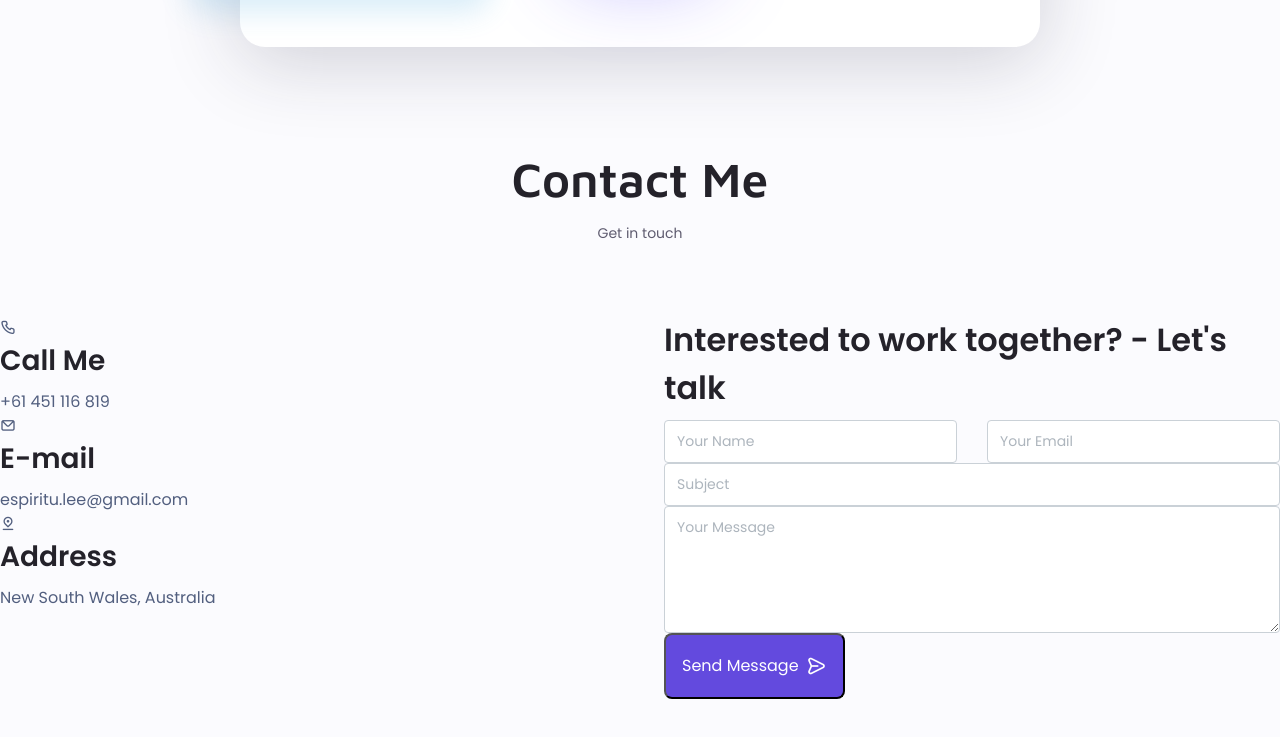
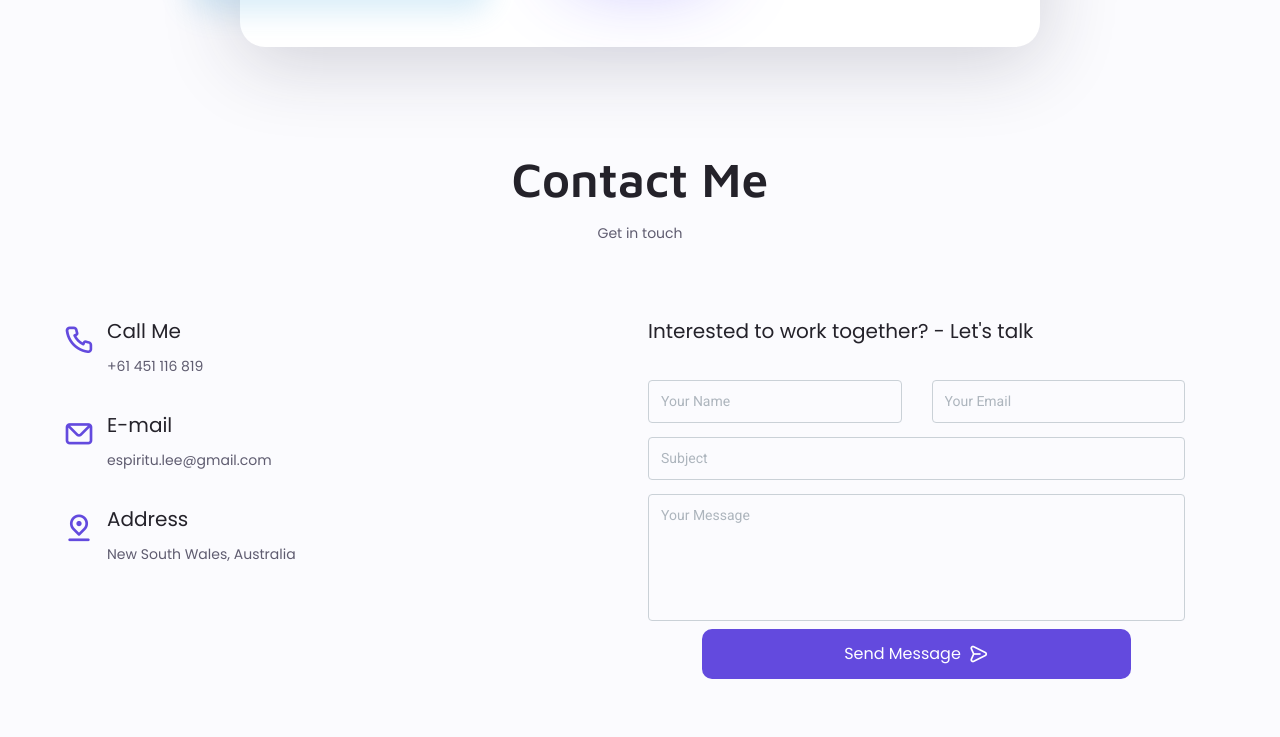
Before and after one commit to lee-espiritu/Portfolio_old, a plain HTML site: page index.html in a window 1280 px wide. Shown: the part 3386-4123 px from the top of the page. Drawn offline with nearby package versions, Linux system fonts and the light colour scheme.

Commit message:
Contact CSS

```diff
--- a/css/style.css
+++ b/css/style.css
@@ -1057,3 +1057,134 @@ img{
 	  width: 30px;
 	}
   }
+
+  /* ===================== CONTACT SECTION ================== */
+
+.contact_mail{
+  margin-left: var(--mb-3);
+  margin-right: var(--mb-1-5);
+  width: 90%;
+}
+
+.contact__container{
+  row-gap: 2rem;
+  width:auto;
+}
+
+.contact__information{
+  display: flex;
+  margin-bottom: var(--mb-2);
+}
+
+.contact__icon{
+  font-size: 2rem;
+  color: var(--first-color);
+  margin-right: var(--mb-0-75);
+}
+
+.contact__title{
+  font-size: var(--h3-font-size);
+  font-weight: var(--font-medium);
+}
+
+.contact__subtitle{
+  font-size: var(--small-font-size);
+  color: var(--text-color);
+}
+
+/* Form */
+
+.contact-form{
+  position: relative;
+  z-index: 1;
+}
+
+form{
+  max-width: 600px;
+  text-align: center;
+  margin: 20px auto;
+}
+
+form input, form textarea{
+  border: 0;
+  outline: 0;
+  padding: 1em;
+  -moz-border-radius: 8px;
+  -webkit-border-radius:8px;
+  border-radius: 8px;
+  display: block;
+  width: 100%;
+  margin-top: 1em;
+  font-family: var(--roboto-font);
+  -moz-box-shadow: 0 1px 1px rgba(0, 0, 0, 0.1);
+  -webkit-box-shadow: 0 1px 1px rgba(0, 0, 0, 0.1);
+  box-shadow: 0 1px 1px rgba(0, 0, 0, 0.1);
+  resize: none;
+}
+
+form input:focus, form textarea:focus {
+  -moz-box-shadow: 0 0px 2px var(--first-color-lighter)!important;
+  -webkit-box-shadow: 0 1px 1px var(--first-color-lighter) !important;
+  box-shadow: 0 1px 1px var(--first-color-lighter) !important;
+}
+
+form #input-submit{
+  color: var(--background-body-color);
+  background: var(--first-color-alt);
+  cursor: pointer;
+}
+
+form #input-submit:hover{
+  -moz-box-shadow: 0 1px 1px 1px rgba(170, 170, 170, 0.6);
+  -webkit-box-shadow: 0 1px 1px 1px rgba(170, 170, 170, 0.6);
+  box-shadow: 0 1px 1px 1px rgba(170, 170, 170, 0.6);
+}
+
+form textarea{
+  height: 130px;
+}
+
+.form__color{
+  background-color: var(--background-body-color);
+}
+
+.cf:before,
+.cf:after{
+  content: '';
+  display: table;
+}
+
+.cf::after{
+  clear: both;
+}
+
+.send-message{
+  width: 80%;
+  padding: 10px 20px;
+  border-radius: 10px;
+  cursor: pointer;
+  display: inline-flex;
+  justify-content: center;
+  margin-top: var(--mb-0-5);
+  transition: all 0.5s;
+}
+
+.send-message:hover{
+  box-shadow:
+  0 2.8px 2.2px rgba(0, 0, 0, 0.034),
+  0 6.7px 5.3px rgba(0, 0, 0, 0.048),
+  0 12.5px 10px rgba(0, 0, 0, 0.06),
+  0 22.3px 17.9px rgba(0, 0, 0, 0.072),
+  0 41.8px 33.4px rgba(0, 0, 0, 0.086),
+  0 100px 80px rgba(0, 0, 0, 0.12)
+;
+}
+
+.send-message:hover i{
+  padding-left: 15px;
+  transition: all 0.5s;
+}
+
+.form_button{
+  border: none;
+}
```
